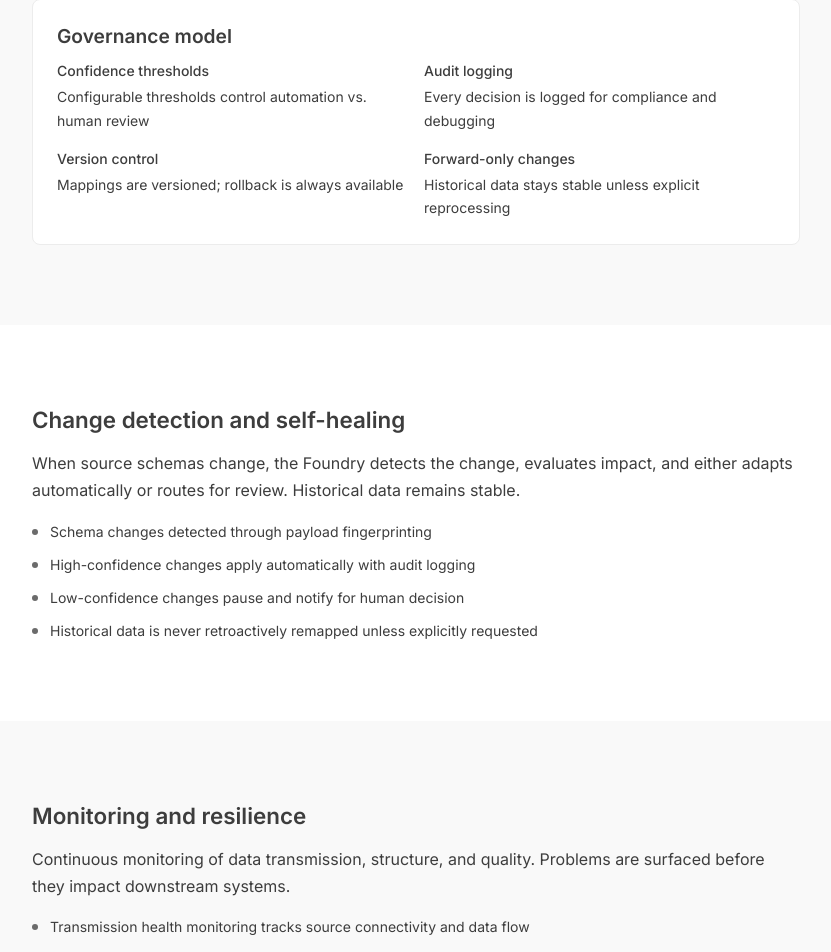
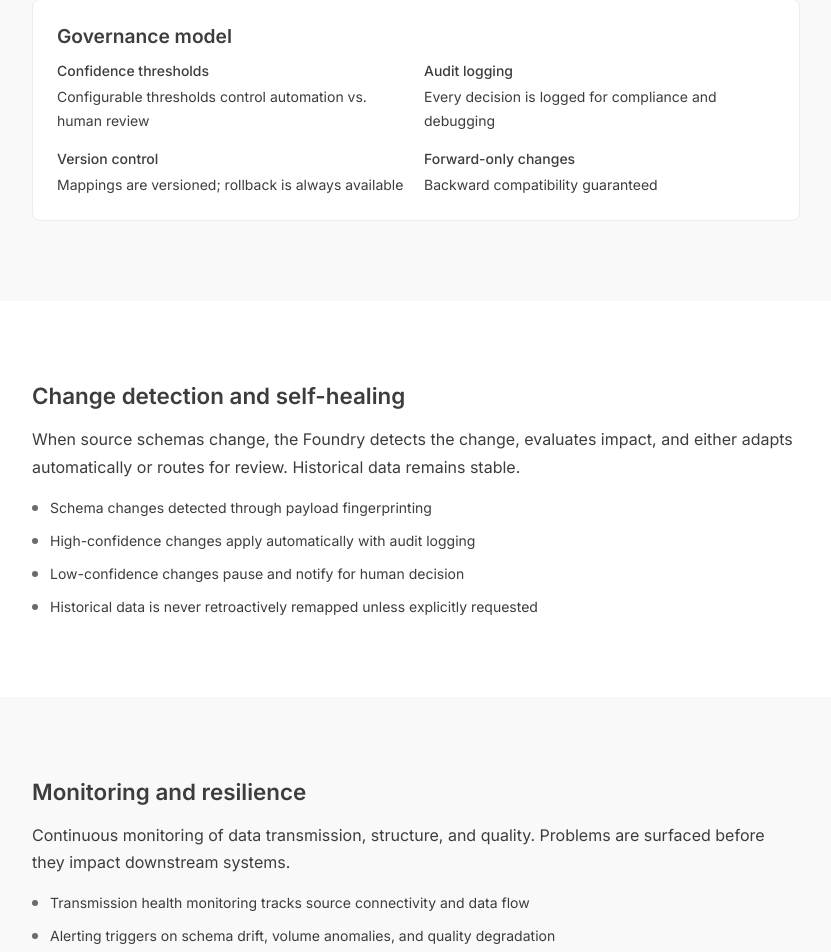
Before and after one commit to mountainbiometrics/integration-focused-website, a Next.js app: page /technical in a window 1280 px wide. Shown: the part 2062-3014 px from the top of the page, without its empty margins (224-1055 px from the left). Built offline with nearby package versions, Linux system fonts and the light colour scheme.

Commit message:
changes to language on the pages

```diff
--- a/app/page.tsx
+++ b/app/page.tsx
@@ -108,7 +108,7 @@ export default function Home() {
               variant="withIcons"
             />
 
-            <div className="mt-16">
+            <div className="mt-16 max-w-4xl mx-auto">
               <OutcomeBullets
                 headline="What changes for your organization"
                 bullets={[
--- a/app/technical/page.tsx
+++ b/app/technical/page.tsx
@@ -297,7 +297,7 @@ export default function TechnicalPage() {
                     Forward-only changes
                   </div>
                   <p className="text-[var(--color-neutral-mid)]">
-                    Historical data stays stable unless explicit reprocessing
+                    Backward compatibility guaranteed
                   </p>
                 </div>
               </div>
```
